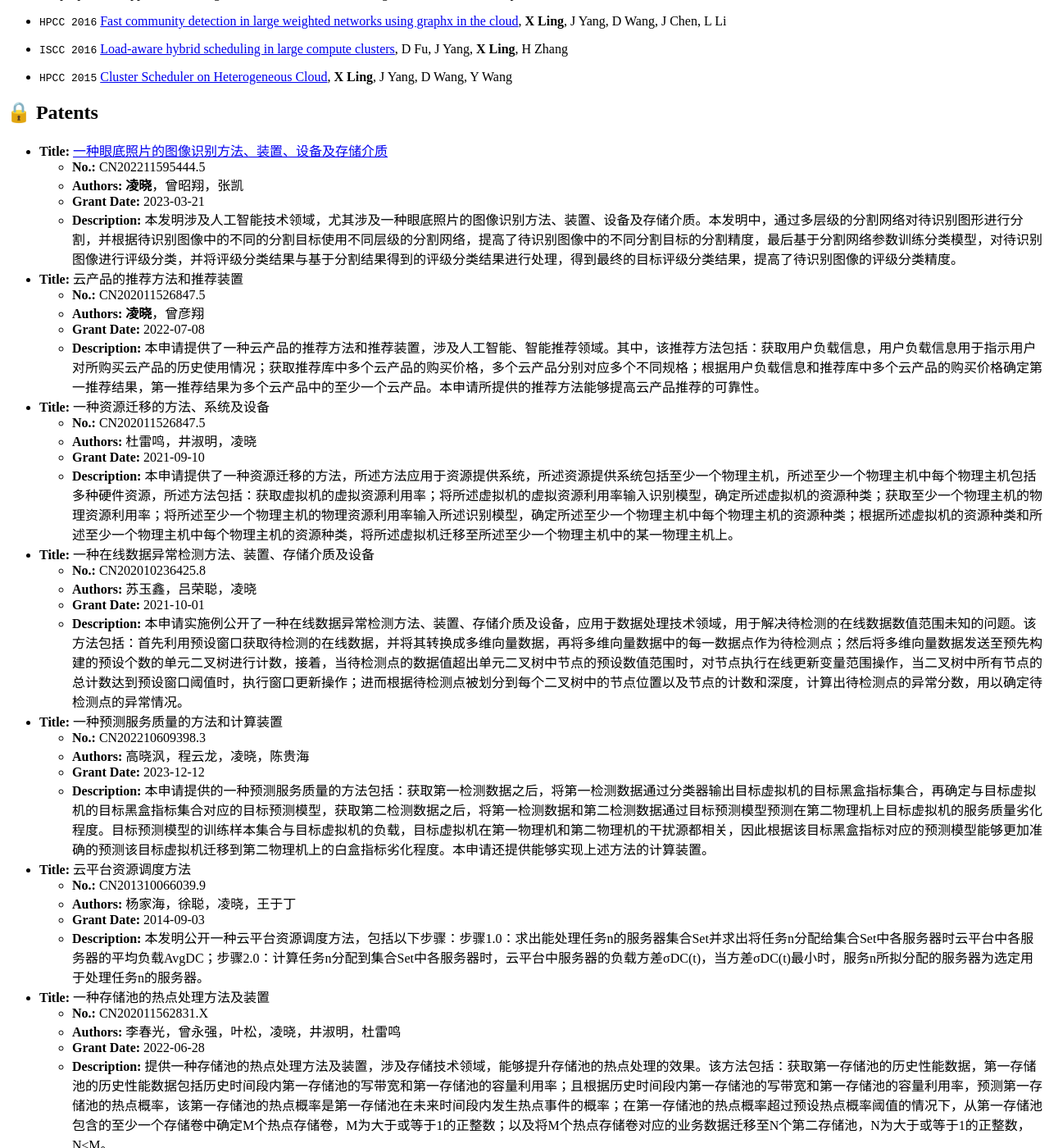
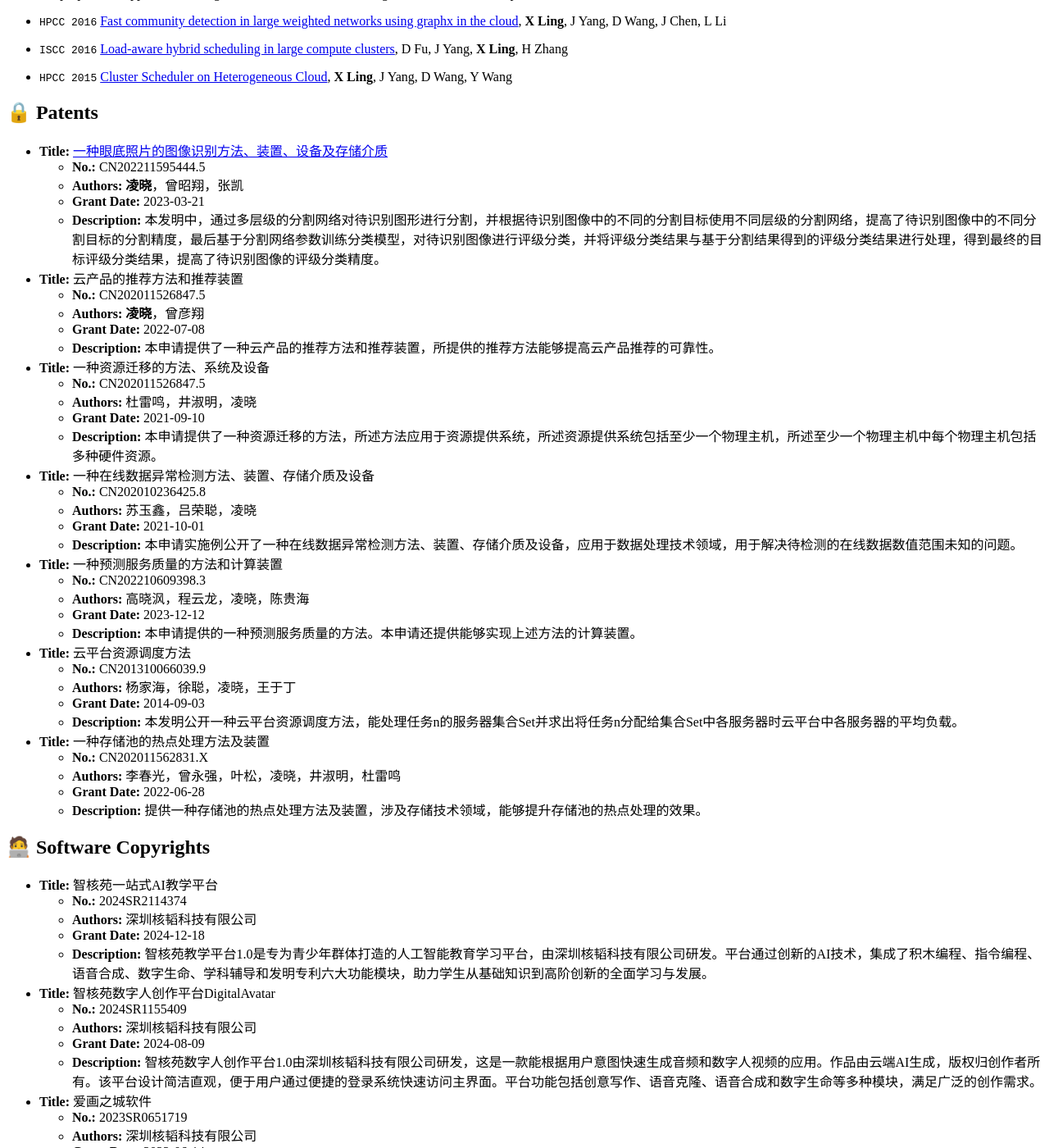
Before and after one commit to AILingXiao/AILingXiao.github.io, a Jekyll site: the page built from _pages/includes/pub.md, in a window 1280 px wide and 1400 px high, scrolled down 1754 px. Shown: the whole window at 82% size. Built offline with Jekyll 4.4.1, drawn with Linux system fonts in a browser that asks for light colours; our own code applies the rules of GitHub Pages for plain Markdown files.

Commit message:
Update pub.md

```diff
--- a/_pages/includes/pub.md
+++ b/_pages/includes/pub.md
@@ -67,43 +67,43 @@ T Yang, J Shen, Y Su, **X Ling**, Y Yang, MR Lyu
   - **No.:** CN202211595444.5
   - **Authors:** **凌晓**，曾昭翔，张凯
   - **Grant Date:** 2023-03-21
-  - **Description:** 本发明涉及人工智能技术领域，尤其涉及一种眼底照片的图像识别方法、装置、设备及存储介质。本发明中，通过多层级的分割网络对待识别图形进行分割，并根据待识别图像中的不同的分割目标使用不同层级的分割网络，提高了待识别图像中的不同分割目标的分割精度，最后基于分割网络参数训练分类模型，对待识别图像进行评级分类，并将评级分类结果与基于分割结果得到的评级分类结果进行处理，得到最终的目标评级分类结果，提高了待识别图像的评级分类精度。
+  - **Description:** 本发明中，通过多层级的分割网络对待识别图形进行分割，并根据待识别图像中的不同的分割目标使用不同层级的分割网络，提高了待识别图像中的不同分割目标的分割精度，最后基于分割网络参数训练分类模型，对待识别图像进行评级分类，并将评级分类结果与基于分割结果得到的评级分类结果进行处理，得到最终的目标评级分类结果，提高了待识别图像的评级分类精度。
 
 - **Title:** 云产品的推荐方法和推荐装置
   - **No.:** CN202011526847.5
   - **Authors:** **凌晓**，曾彦翔
   - **Grant Date:** 2022-07-08
-  - **Description:** 本申请提供了一种云产品的推荐方法和推荐装置，涉及人工智能、智能推荐领域。其中，该推荐方法包括：获取用户负载信息，用户负载信息用于指示用户对所购买云产品的历史使用情况；获取推荐库中多个云产品的购买价格，多个云产品分别对应多个不同规格；根据用户负载信息和推荐库中多个云产品的购买价格确定第一推荐结果，第一推荐结果为多个云产品中的至少一个云产品。本申请所提供的推荐方法能够提高云产品推荐的可靠性。
+  - **Description:** 本申请提供了一种云产品的推荐方法和推荐装置，所提供的推荐方法能够提高云产品推荐的可靠性。
 
 - **Title:** 一种资源迁移的方法、系统及设备
   - **No.:** CN202011526847.5
   - **Authors:** 杜雷鸣，井淑明，凌晓
   - **Grant Date:** 2021-09-10
-  - **Description:** 本申请提供了一种资源迁移的方法，所述方法应用于资源提供系统，所述资源提供系统包括至少一个物理主机，所述至少一个物理主机中每个物理主机包括多种硬件资源，所述方法包括：获取虚拟机的虚拟资源利用率；将所述虚拟机的虚拟资源利用率输入识别模型，确定所述虚拟机的资源种类；获取至少一个物理主机的物理资源利用率；将所述至少一个物理主机的物理资源利用率输入所述识别模型，确定所述至少一个物理主机中每个物理主机的资源种类；根据所述虚拟机的资源种类和所述至少一个物理主机中每个物理主机的资源种类，将所述虚拟机迁移至所述至少一个物理主机中的某一物理主机上。
+  - **Description:** 本申请提供了一种资源迁移的方法，所述方法应用于资源提供系统，所述资源提供系统包括至少一个物理主机，所述至少一个物理主机中每个物理主机包括多种硬件资源。
 
 - **Title:** 一种在线数据异常检测方法、装置、存储介质及设备
   - **No.:** CN202010236425.8
   - **Authors:** 苏玉鑫，吕荣聪，凌晓
   - **Grant Date:** 2021-10-01
-  - **Description:** 本申请实施例公开了一种在线数据异常检测方法、装置、存储介质及设备，应用于数据处理技术领域，用于解决待检测的在线数据数值范围未知的问题。该方法包括：首先利用预设窗口获取待检测的在线数据，并将其转换成多维向量数据，再将多维向量数据中的每一数据点作为待检测点；然后将多维向量数据发送至预先构建的预设个数的单元二叉树进行计数，接着，当待检测点的数据值超出单元二叉树中节点的预设数值范围时，对节点执行在线更新变量范围操作，当二叉树中所有节点的总计数达到预设窗口阈值时，执行窗口更新操作；进而根据待检测点被划分到每个二叉树中的节点位置以及节点的计数和深度，计算出待检测点的异常分数，用以确定待检测点的异常情况。
+  - **Description:** 本申请实施例公开了一种在线数据异常检测方法、装置、存储介质及设备，应用于数据处理技术领域，用于解决待检测的在线数据数值范围未知的问题。
 
 - **Title:** 一种预测服务质量的方法和计算装置
   - **No.:** CN202210609398.3
   - **Authors:** 高晓沨，程云龙，凌晓，陈贵海
   - **Grant Date:** 2023-12-12
-  - **Description:** 本申请提供的一种预测服务质量的方法包括：获取第一检测数据之后，将第一检测数据通过分类器输出目标虚拟机的目标黑盒指标集合，再确定与目标虚拟机的目标黑盒指标集合对应的目标预测模型，获取第二检测数据之后，将第一检测数据和第二检测数据通过目标预测模型预测在第二物理机上目标虚拟机的服务质量劣化程度。目标预测模型的训练样本集合与目标虚拟机的负载，目标虚拟机在第一物理机和第二物理机的干扰源都相关，因此根据该目标黑盒指标对应的预测模型能够更加准确的预测该目标虚拟机迁移到第二物理机上的白盒指标劣化程度。本申请还提供能够实现上述方法的计算装置。
+  - **Description:** 本申请提供的一种预测服务质量的方法。本申请还提供能够实现上述方法的计算装置。
 
 - **Title:** 云平台资源调度方法
   - **No.:** CN201310066039.9
   - **Authors:** 杨家海，徐聪，凌晓，王于丁
   - **Grant Date:** 2014-09-03
-  - **Description:** 本发明公开一种云平台资源调度方法，包括以下步骤：步骤1.0：求出能处理任务n的服务器集合Set并求出将任务n分配给集合Set中各服务器时云平台中各服务器的平均负载AvgDC；步骤2.0：计算任务n分配到集合Set中各服务器时，云平台中服务器的负载方差σDC(t)，当方差σDC(t)最小时，服务n所拟分配的服务器为选定用于处理任务n的服务器。
+  - **Description:** 本发明公开一种云平台资源调度方法，能处理任务n的服务器集合Set并求出将任务n分配给集合Set中各服务器时云平台中各服务器的平均负载。
 
 - **Title:** 一种存储池的热点处理方法及装置
   - **No.:** CN202011562831.X
   - **Authors:** 李春光，曾永强，叶松，凌晓，井淑明，杜雷鸣
   - **Grant Date:** 2022-06-28
-  - **Description:** 提供一种存储池的热点处理方法及装置，涉及存储技术领域，能够提升存储池的热点处理的效果。该方法包括：获取第一存储池的历史性能数据，第一存储池的历史性能数据包括历史时间段内第一存储池的写带宽和第一存储池的容量利用率；且根据历史时间段内第一存储池的写带宽和第一存储池的容量利用率，预测第一存储池的热点概率，该第一存储池的热点概率是第一存储池在未来时间段内发生热点事件的概率；在第一存储池的热点概率超过预设热点概率阈值的情况下，从第一存储池包含的至少一个存储卷中确定M个热点存储卷，M为大于或等于1的正整数；以及将M个热点存储卷对应的业务数据迁移至N个第二存储池，N为大于或等于1的正整数，N≤M。
+  - **Description:** 提供一种存储池的热点处理方法及装置，涉及存储技术领域，能够提升存储池的热点处理的效果。
 
 ## 🧑‍💻 Software Copyrights
 - **Title:** 智核苑一站式AI教学平台
```
